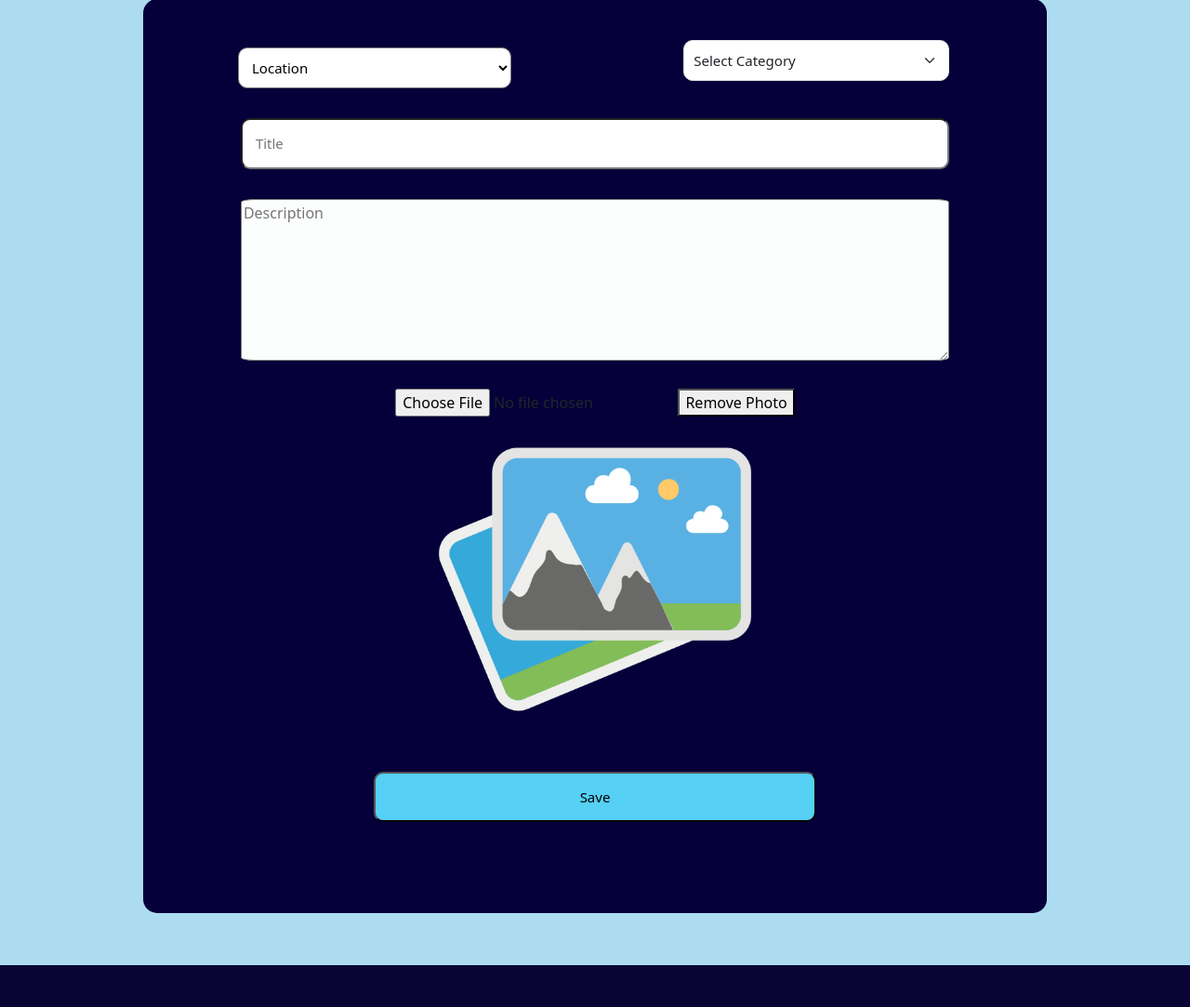
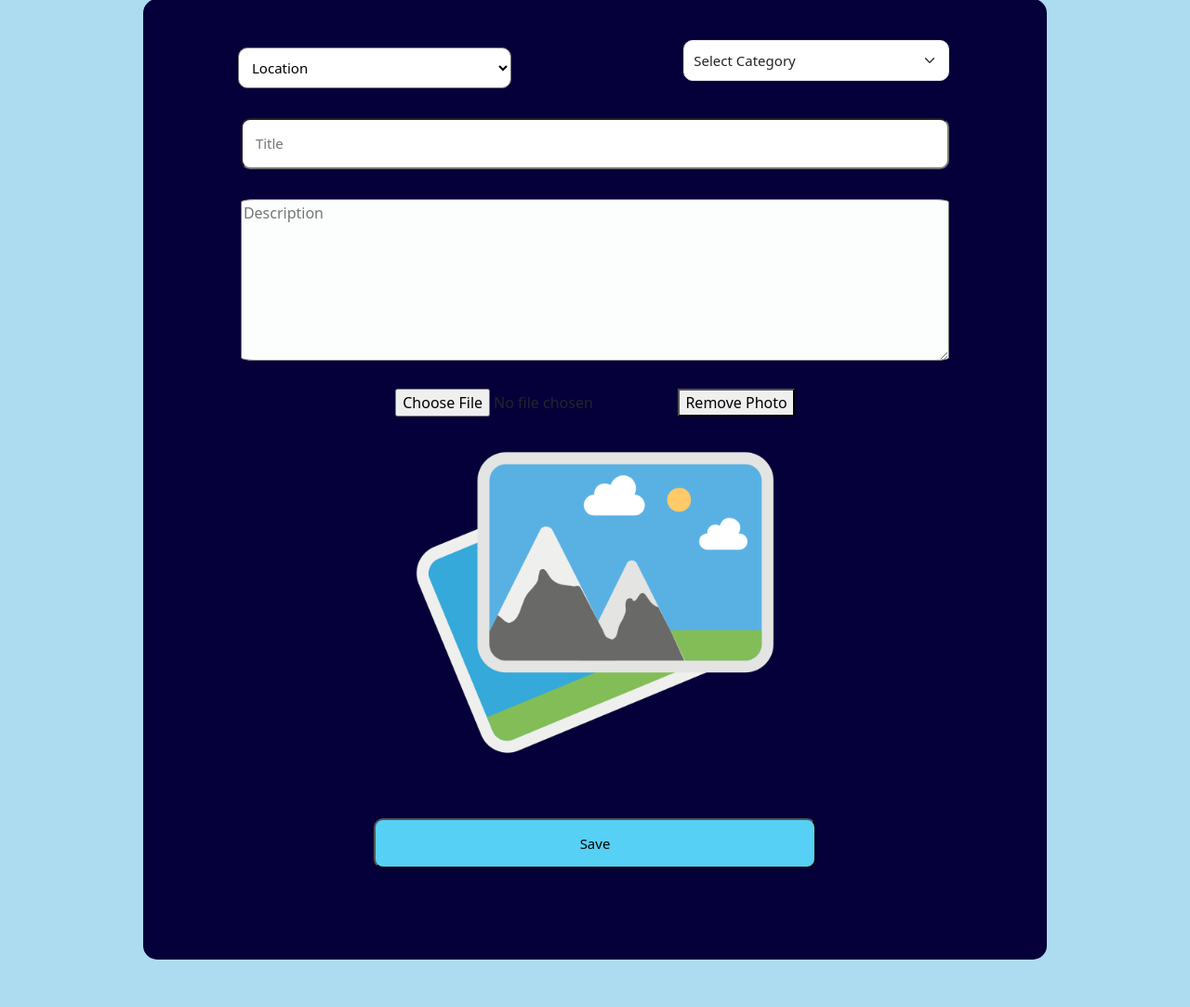
Before and after one commit to HiruniWijerathna/Web-Mini-Project, a PHP site: page /createPost.php in a window 1280 px wide. Shown: the part 549-1632 px from the top of the page at 93% size. Run offline with PHP 8.4, Linux system fonts and the light colour scheme.

Commit message:
Modified

```diff
--- a/css/createPost.css
+++ b/css/createPost.css
@@ -196,7 +196,7 @@ input[type=submit]:hover {
     text-align: center;
     justify-content: center;
     align-items: center;
-    max-width: 350px;
+    max-width: 400px;
     width: 100%;
     margin: auto;
 
```
